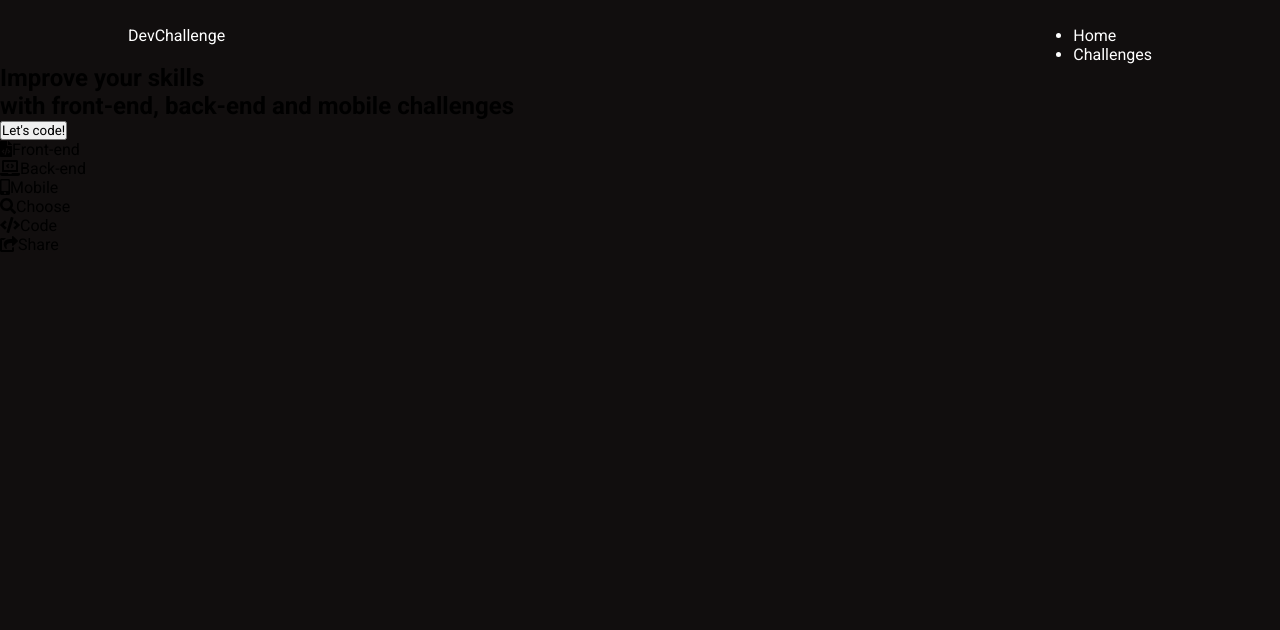
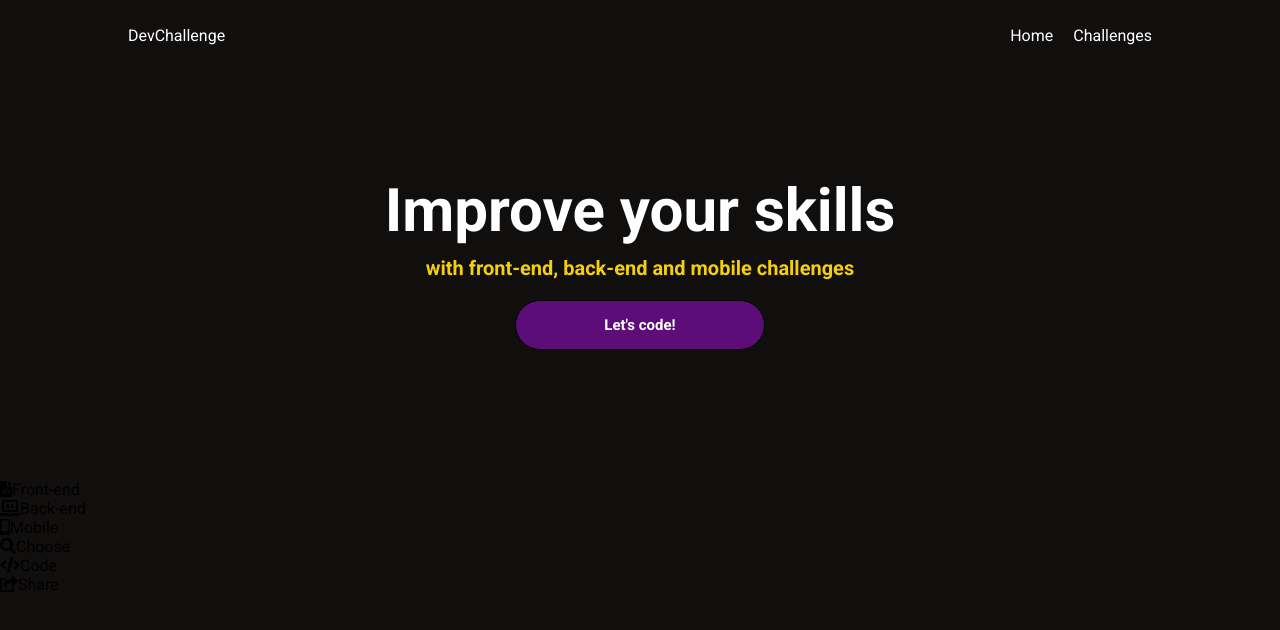
Before and after one commit to Lorenalgm/DevChallenge, a React (Create React App) app in the folder frontend/: page / in a window 1280 px wide. Shown: the top 630 px of the page. Built offline with nearby package versions, Linux system fonts and the light colour scheme.

Commit message:
Added banner css

```diff
--- a/frontend/src/App.css
+++ b/frontend/src/App.css
@@ -7,7 +7,7 @@
     box-sizing: border-box;
 }
 
-body, input, button {
+header, body, input, button {
     font-family: 'Roboto', Arial, Helvetica, sans-serif;
 }
 
--- a/frontend/src/pages/Home/styles.css
+++ b/frontend/src/pages/Home/styles.css
@@ -6,3 +6,50 @@ header{
     margin-right: 10%;
     margin-top: 2%;
 }
+
+header ul {
+    display: flex;
+    flex-direction: row;
+    list-style-type: none;
+}
+
+header ul li {
+ margin-left: 20px;
+}
+
+.banner {
+    display: flex;
+    flex-direction: column;
+    justify-content: center;
+    align-items: center;
+    margin-top: 130px;
+    margin-bottom: 130px;
+}
+
+.banner h1 {
+    color: #ffff;
+    font-size: 60px;
+}
+
+.banner h2 {
+    color: #F4CF0A;
+    font-size: 20px;
+    margin-top: 10px;
+    margin-bottom: 20px;
+}
+
+.banner button {
+    color: #ffff;
+    background-color: #5C0D78;
+    width: 250px;
+    height: 50px;
+    border: 1px solid #000000;
+    font-weight: bold;
+    font-size: 15px;
+    border-radius: 50px;
+    cursor: pointer;
+}
+
+.banner button:hover {
+    background-color: #490861;
+}
```
